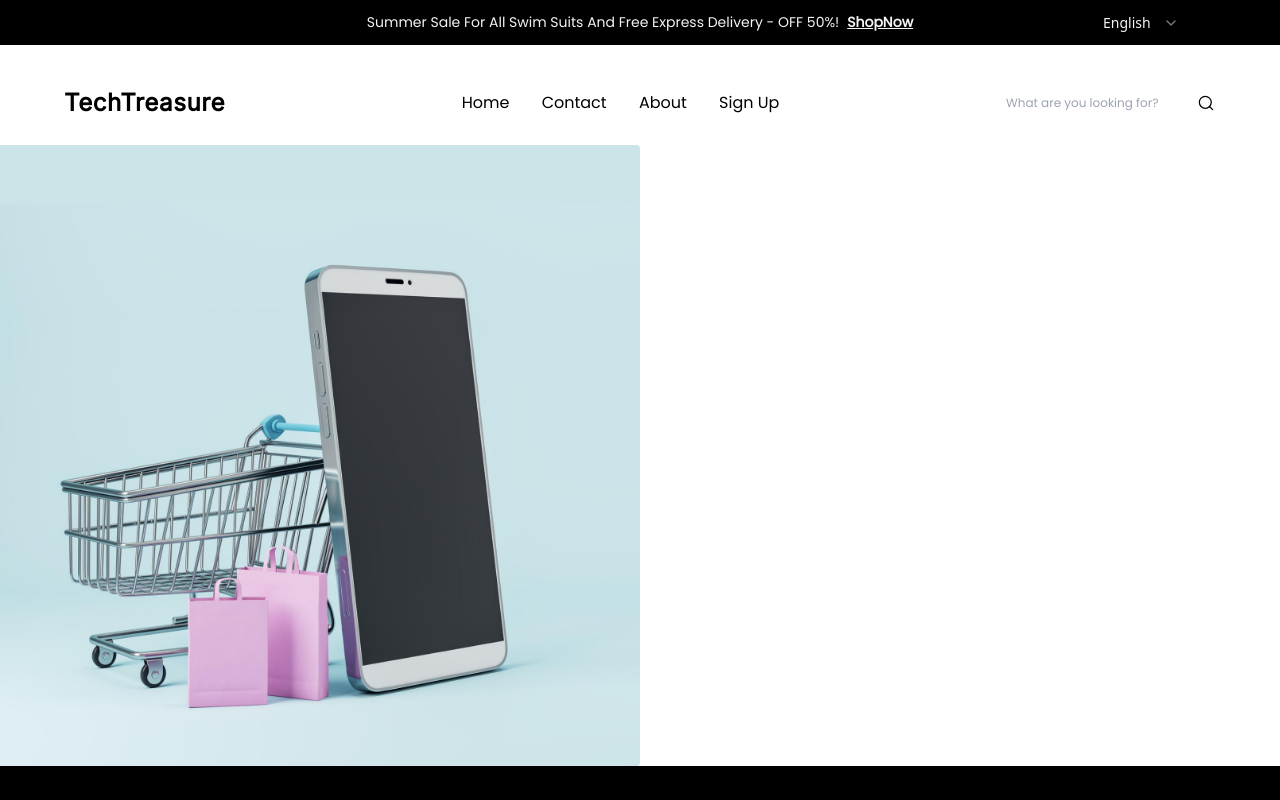
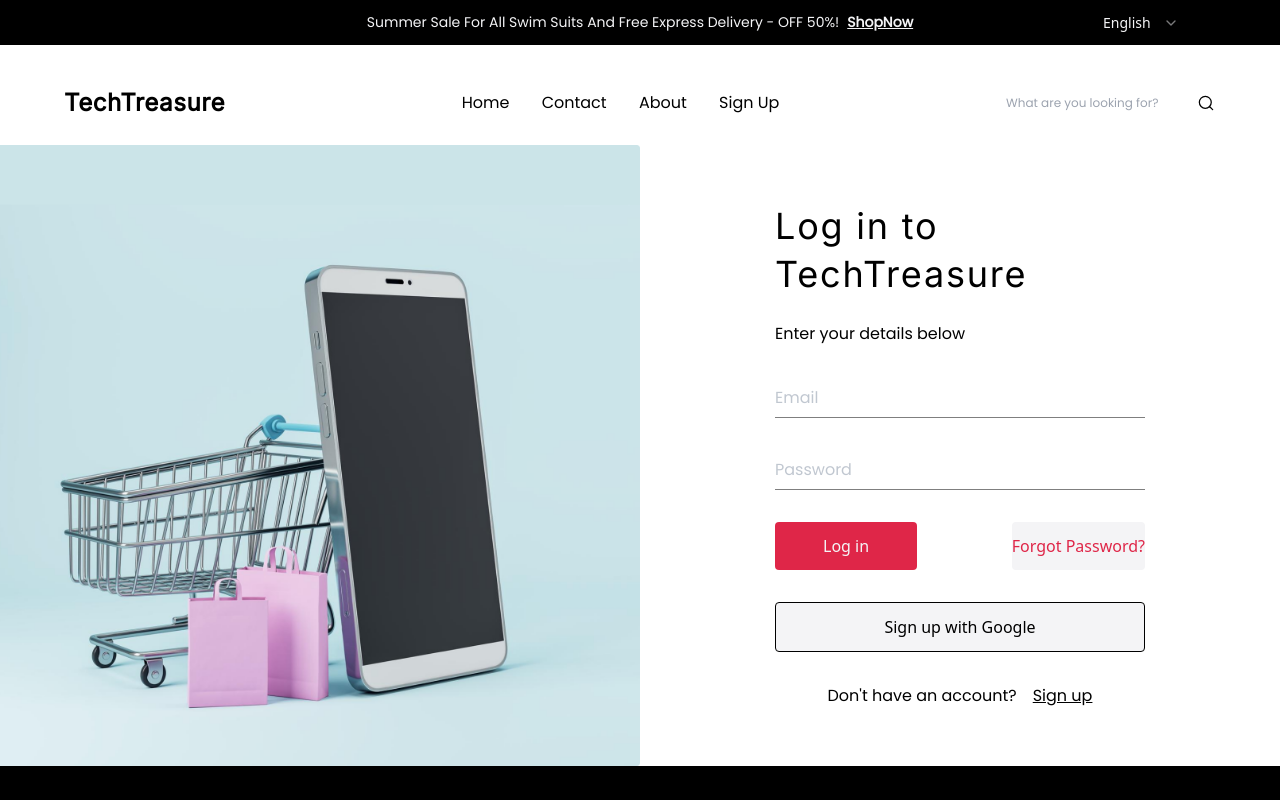
Before and after one commit to BarcDevs/TechTreasure--client, a React (Vite) app: page /login in a window 1280 px wide. Shown: the top 800 px of the page. Built offline with nearby package versions, Linux system fonts and the light colour scheme.

Commit message:
added login form

```diff
--- /dev/null
+++ b/src/components/auth/LoginForm.tsx
@@ -0,0 +1,52 @@
+import {useForm} from 'react-hook-form'
+import {zodResolver} from '@hookform/resolvers/zod'
+import {LoginForm as LoginFormType, loginFormSchema as formSchema} from '@/validations/authForm.ts'
+// import {useSubmit} from 'react-router-dom'
+import {Form} from "@/components/ui/form"
+import FormInput from '@/components/shared/FormInput.tsx'
+import Button from '@/components/elements/Button.tsx'
+import {Link} from 'react-router-dom'
+
+const LoginForm = ({}) => {
+    const inputStyle = 'p-0 rounded-b-none border-x-0 border-t-0 border-black/50'
+    // const submit = useSubmit()
+    const form = useForm<LoginFormType>({
+        resolver: zodResolver(formSchema),
+        defaultValues: {
+            email: "",
+            password: ""
+        }
+    })
+
+    const onSubmit = (values: LoginFormType) => {
+        console.log(values)
+        // submit(values, {method: 'post', action: '/signup'})
+    }
+
+    return (
+        <Form {...form}>
+            <form onSubmit={form.handleSubmit(onSubmit)} className="max-w-[370px] flex-col gap-10 space-y-8">
+                <div className={'flex-col-start gap-6'}>
+                    <h2 className={'text-big-medium'}>Log in to TechTreasure</h2>
+                    <p className={'text-body'}>Enter your details below</p>
+                </div>
+                <FormInput name={'email'} placeholder={'Email'} type={'email'} className={inputStyle}
+                           formControl={form.control}/>
+                <FormInput name={'password'} placeholder={'Password'} type={'password'} className={inputStyle}
+                           formControl={form.control}/>
+                <div className={'flex-row-between gap-4'}>
+                    <Button type="submit" text={'Log in'}/>
+                    <Button className={'text-body bg-neutral-50 px-0 text-red-500'} text={'Forgot Password?'}/>
+                </div>
+                <Button className={'w-full border border-black bg-neutral-50 text-black'}
+                        text={'Sign up with Google'}/>
+                <div className={'flex-center-row gap-4'}>
+                    <p className={'text-body'}>Don't have an account?</p>
+                    <Link to={'/login'} className={'text-body-medium underline'}>Sign up</Link>
+                </div>
+            </form>
+        </Form>
+    )
+}
+
+export default LoginForm
--- a/src/pages/AuthPage.tsx
+++ b/src/pages/AuthPage.tsx
@@ -1,4 +1,5 @@
 import SignupForm from '@/components/auth/SignupForm.tsx'
+import LoginForm from '@/components/auth/LoginForm.tsx'
 
 const AuthPage = ({type}: { type: 'login' | 'signup' }) => (
     <main className={'flex-center-row'}>
@@ -6,7 +7,7 @@ const AuthPage = ({type}: { type: 'login' | 'signup' }) => (
             <img src="/assets/images/auth-side-image.png" alt="side-image"/>
         </div>
         <div className={'flex-center w-[50vw]'}>
-            {type === 'signup' ? <SignupForm/> : /*<LoginForm/>*/ null}
+            {type === 'signup' ? <SignupForm/> : <LoginForm/>}
         </div>
     </main>
 )
--- a/src/styles/globals.css
+++ b/src/styles/globals.css
@@ -128,6 +128,10 @@
         @apply flex justify-between items-start;
     }
 
+    .flex-row-between {
+        @apply flex flex-row justify-between;
+    }
+
     .flex-col-start {
         @apply flex flex-col items-start justify-start;
     }
```
